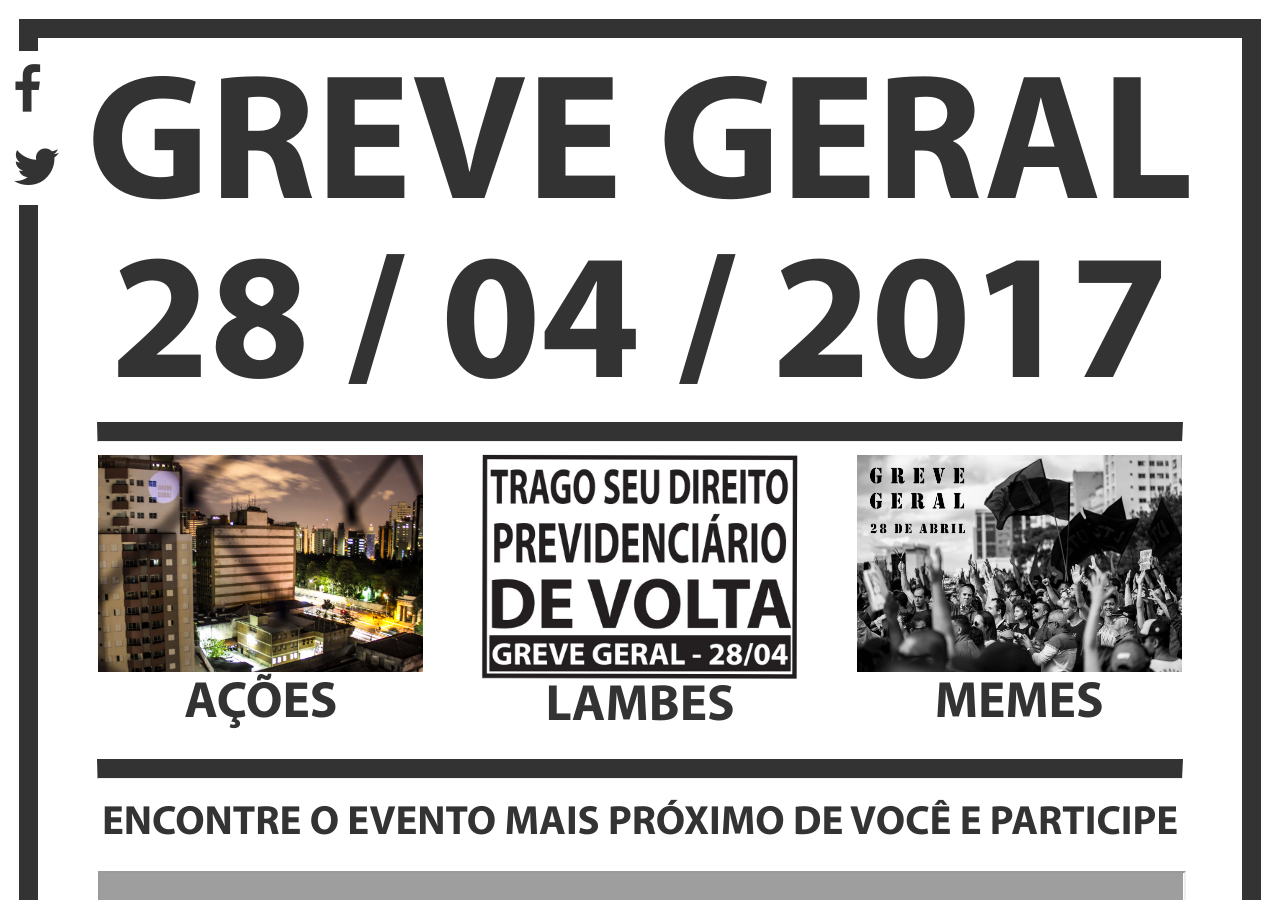
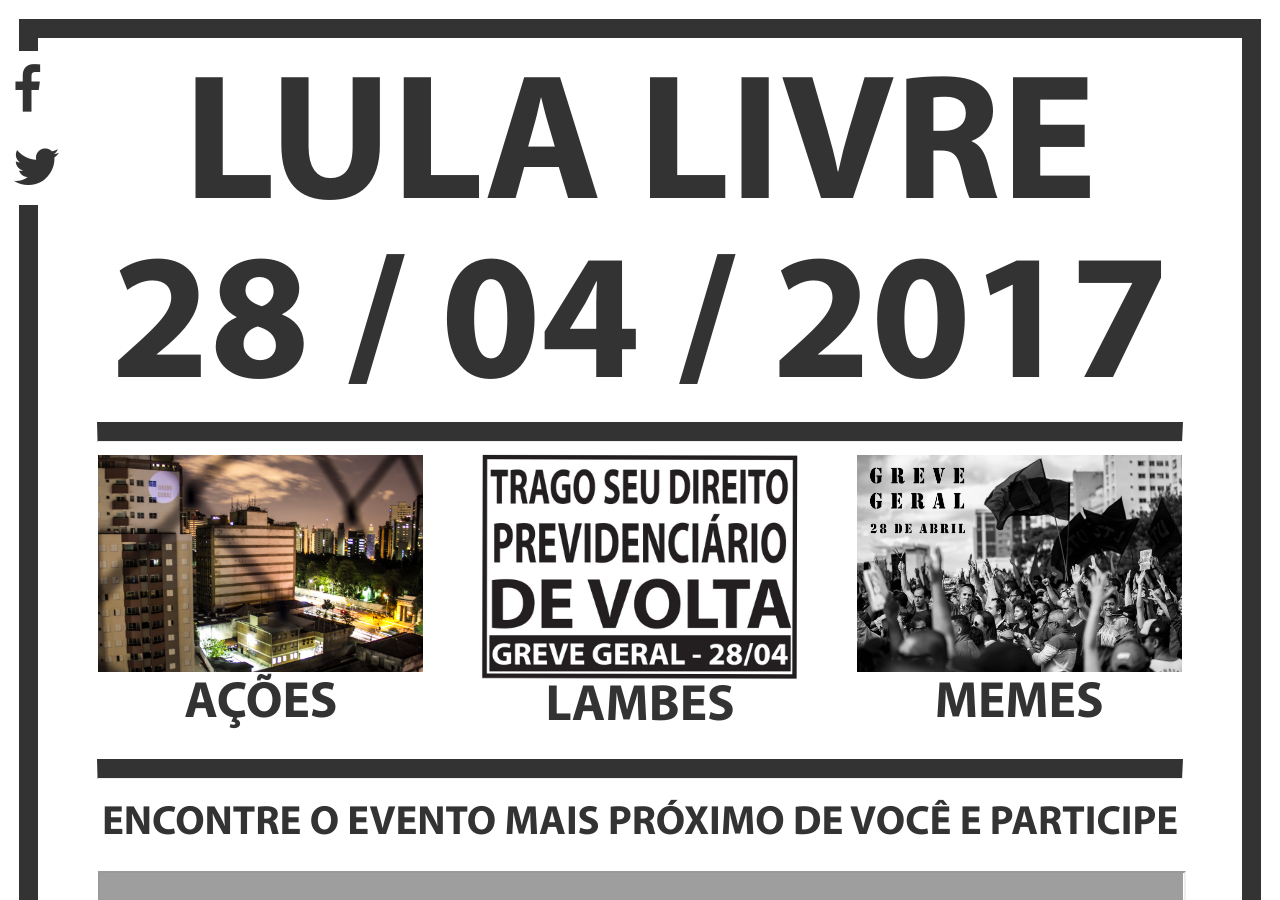
Before and after one commit to LulaLivre/grevegeral.github.io, a Jekyll site: the page built from _pages/index.md, in a window 1280 px wide and 900 px high. Built offline with Jekyll 4.4.1, drawn with Linux system fonts in a browser that asks for light colours; nearby versions of some CDN libraries; comment, search, counter and statistics services are not loaded; grey boxes are pictures that could not be loaded.

Commit message:
Update index.md

```diff
--- a/_pages/index.md
+++ b/_pages/index.md
@@ -1,7 +1,7 @@
 ---
 layout: home
-title: Greve Geral
+title: Lula Livre
 permalink: '/'
-description: 'Contra as reformas da previdência e das leis trabalhistas.'
+description: 'Jornada Lula Livre. Comitês Lula Livre.'
 keywords: ''
 ---
```
